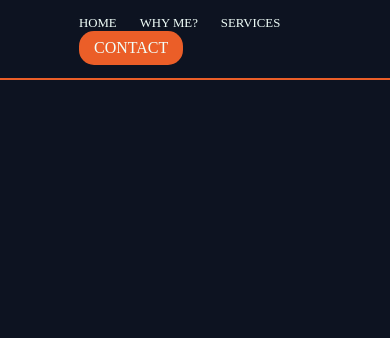
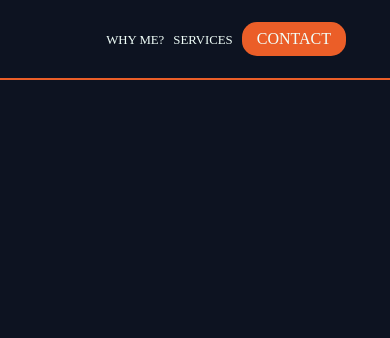
Before and after one commit to Aaron-Lopez-Dev/IAMAARONLOPEZ, a plain HTML site: page index.html in a window 390 px wide. Both pictures are taken after a click on the link "HOME". Shown: the top 338 px of the page. Drawn offline with Linux system fonts and the light colour scheme.

Commit message:
Dynamic Buttons

```diff
--- a/index.html
+++ b/index.html
@@ -14,17 +14,17 @@
 
     <nav id="navBar">
         <div class="logo">
-            </div>
+        </div>
         <div class="links">
             <ul>
-                 <a href="#" id="home">
-                    <li>HOME</li>
+                <a href="#">
+                    <li id="homeButton">HOME</li>
                 </a>
-                <a href="#" id="why">
-                    <li>WHY ME?</li>
+                <a href="#">
+                    <li id="whyButton">WHY ME?</li>
                 </a>
-                <a href="#" id="serviceButton">
-                    <li>SERVICES</li>
+                <a href="#">
+                    <li id="serviceButton">SERVICES</li>
                 </a>
                 <a href="blogs.html" class="blogButton">
                     <li>BLOG</li>
--- a/script.js
+++ b/script.js
@@ -1,7 +1,7 @@
 // Store Buttons
-const whyButton = document.getElementById('why')
+const whyButton = document.getElementById('whyButton')
 const serviceButton = document.getElementById('serviceButton')
-const homeButton = document.getElementById('home')
+const homeButton = document.getElementById('homeButton')
 
 //Store Sections
 const heroSection = document.getElementById('hero');
@@ -35,7 +35,7 @@ function initialDisplay() {
   whySection.style.opacity = '0'
   serviceSection.style.opacity = '0'
 
-      if (window.innerWidth <= 550) {
+  if (window.innerWidth <= 550) {
     serviceSection.style.height = '80vh'
   }
 }
@@ -45,8 +45,11 @@ function displayHeroSection() {
   whySection.style.opacity = '0'
   serviceSection.style.opacity = '0'
 
-    if (window.innerWidth <= 550) {
-    serviceSection.style.height = '80vh'
+  if (window.innerWidth <= 550) {
+    serviceSection.style.height = '70vh'
+    homeButton.style.display = 'none'
+    whyButton.style.display = 'inline-block'
+    serviceButton.style.display = 'inline-block'
   }
 
 }
@@ -56,8 +59,11 @@ function displayWhySection() {
   whySection.style.opacity = '1'
   serviceSection.style.opacity = '0'
 
-    if (window.innerWidth <= 550) {
-    serviceSection.style.height = '80vh'
+  if (window.innerWidth <= 550) {
+    serviceSection.style.height = '70vh'
+    homeButton.style.display = 'inline-block'
+    whyButton.style.display = 'none'
+    serviceButton.style.display = 'inline-block'
   }
 
 }
@@ -68,6 +74,9 @@ function displayServiceSection() {
   serviceSection.style.opacity = '1'
 
   if (window.innerWidth <= 550) {
-    serviceSection.style.height = '170vh'
+    serviceSection.style.height = '115vh'
+    homeButton.style.display = 'inline-block'
+    whyButton.style.display = 'inline-block'
+    serviceButton.style.display = 'none'
   }
 }
--- a/styles/hero.css
+++ b/styles/hero.css
@@ -131,7 +131,8 @@ img {
 .hero,
 .whySection,
 .serviceSection {
-    transition: 500ms ease-in;
+    /* property name | duration | easing function | delay */
+    transition: opacity 500ms ease-out 0s;
 }
 
 .blogButton{
--- a/styles/navbar.css
+++ b/styles/navbar.css
@@ -50,6 +50,6 @@ body{
 
 @media screen and (max-width: 600px) {
     li{
-        margin-right: 19px;
+        margin-right: 5px;
     }
 }
```
